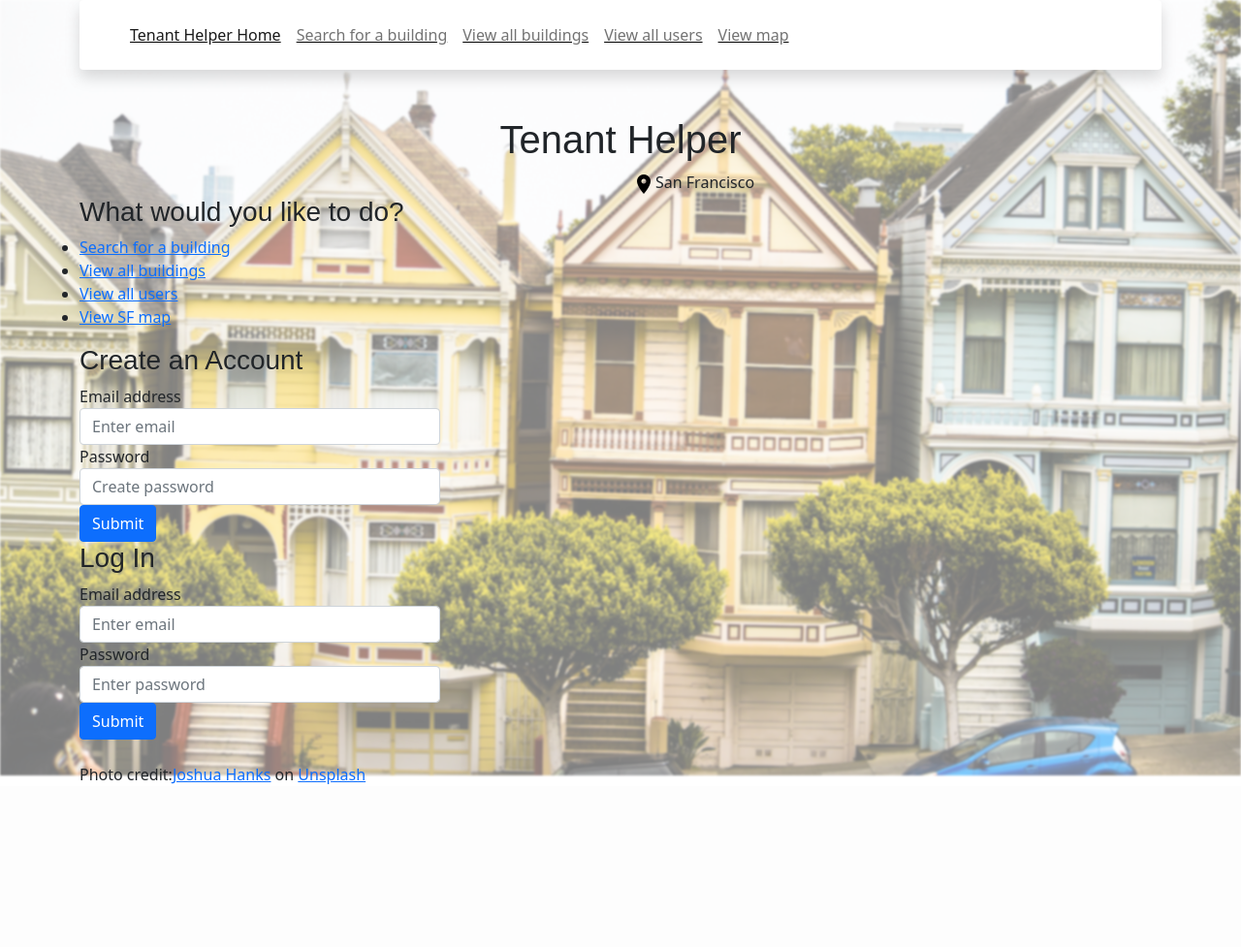
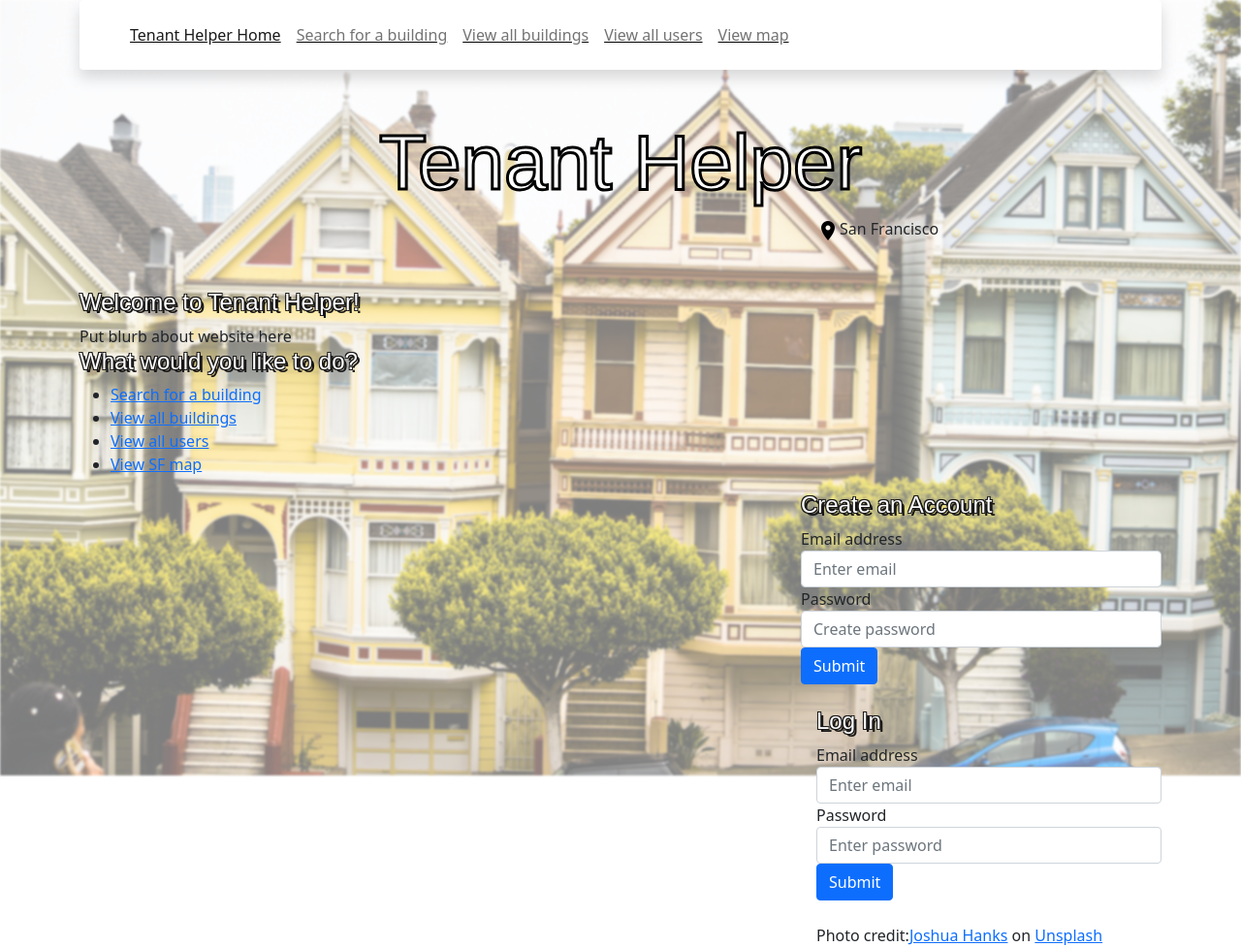
Before and after one commit to shoshlavosh/project, a Flask app: page / in a window 1280 px wide. Shown: the whole page at 97% size. Before the commit the page ends 809 px from the top, so only its background shows below. Run offline with Flask 2, Linux system fonts and the light colour scheme.

Commit message:
added outlines to headings, moved create account & login forms to the bottom right of the homepage, made the title on the homepage huge

```diff
--- a/static/css/all_buildings.css
+++ b/static/css/all_buildings.css
@@ -7,7 +7,7 @@
     top: 0;
     left: 0;
     position: absolute;
-    opacity: 0.5;
+    opacity: 0.25;
     z-index: -1;
 }
 
--- a/static/css/project.css
+++ b/static/css/project.css
@@ -13,7 +13,30 @@
 
 
 
-h1, h2, h3, h4, h5, h6 {
+h1 {
+    font-weight: bold;
     font-family: "urbanist", sans-serif;
+    color: black;
+  -webkit-text-fill-color: white; /* Will override color (regardless of order) */
+  -webkit-text-stroke-width: 3px;
+  -webkit-text-stroke-color: black;
+  /* text-shadow:
+       3px 3px 0 rgb(161, 160, 160),
+     -1px -1px 0 rgb(161, 160, 160),
+      1px -1px 0 rgb(161, 160, 160),
+      -1px 1px 0 rgb(161, 160, 160),
+       1px 1px 0 rgb(161, 160, 160); */
 
 }
+
+h2, h3, h4, h5, h6 {
+  /* font-weight: bold;  */
+    font-family: "urbanist", sans-serif;
+    color: white;
+    text-shadow:
+       3px 3px 0 rgb(24, 23, 23),
+     -1px -1px 0 rgb(24, 23, 23),
+      1px -1px 0 rgb(24, 23, 23),
+      -1px 1px 0 rgb(24, 23, 23),
+       1px 1px 0 rgb(24, 23, 23);
+}
--- a/templates/address_search.html
+++ b/templates/address_search.html
@@ -7,7 +7,7 @@
 <!-- create review form -->
 {% block body %}
 <div class="bgsearch"></div>
-<h1>Search for a Building</h1>
+<h1 class="display-5">Search for a Building</h1>
 <form action="/address_search" method='POST'>
   <div class="form-row">
     <div class="form-group col-md-2">
@@ -46,6 +46,7 @@
 Or, you can
 <a href="/buildings">view a list of all buildings</a>
 <br>
+<br>
 <footer>
   Photo credit:<a href="https://unsplash.com/@laughayette?utm_source=unsplash&utm_medium=referral&utm_content=creditCopyText">Marten Newhall</a> on <a href="https://unsplash.com/s/photos/searching?utm_source=unsplash&utm_medium=referral&utm_content=creditCopyText">Unsplash</a>
 </footer>
--- a/templates/all_buildings.html
+++ b/templates/all_buildings.html
@@ -5,7 +5,7 @@
 {% endblock %}
 {% block body %}
 <div class="bg_allbuildings"></div>
-  <h3>All Buildings By Address:</h3>
+  <h4>All Buildings By Address:</h4>
 <ul>
 {% for building in buildings %}
   <li>
--- a/templates/index.html
+++ b/templates/index.html
@@ -5,37 +5,50 @@
 {% block body %}
 <div class="bghouses"></div>
 <!-- header & paragraphs go here -->
-  <div class="row justify-content-md-center">
+  <div class="row justify-content-center">
 
-    <div class="col col-lg-auto">
-      <h1>Tenant Helper</h1>
+    <div class="col col-lg text-center">
+      <h1 class="display-1">Tenant Helper</h1>
+    </div>
+
     </div>
 
   <div class="row">
-    <div class="col">
-    </div>
-    <div class="col">
+    <div class="col-4 offset-8">
       <!-- below is a location dot icon -->
     <img src="/static/img/baseline_location_on_black_24dp2.png">San Francisco</img>
     </div>
   </div>
-
-    <h3>What would you like to do?</h3>
+    <div class="row">
+      <br>
+      </div>
+      <div class="row">
+        <br>
+        </div>
+      <div class="col">
+    <h4>Welcome to Tenant Helper!</h4>
+      <div class="textbox">
+        Put blurb about website here
+      </div>
+    <h4>What would you like to do?</h4>
     <ul>
       <li><a href="/search">Search for a building</a></li>
       <li><a href="/buildings">View all buildings</a></li>
       <li><a href="/users">View all users</a></li>
       <li><a href="/map">View SF map</a></li>
     </ul>
-
-    <h3>Create an Account</h3>
+  </div>
+    <div class="row">
+      </div>
+      <div class="col-4 offset-8">
+        <h4>Create an Account</h4>
         <form action ='/users' method='POST'>
-      <div class="form-group col-md-4">
+          <div class="form-group col">
             <label for="reg-email">Email address</label>
             <input type="email" class="form-control" id="reg-email" name="email" aria-describedby="emailHelp" placeholder="Enter email">
           </div>
 
-      <div class="form-group col-md-4">
+          <div class="form-group col">
             <label for="reg-password">Password</label>
         <input type="password" class="form-control" id="reg-password" name="password" placeholder="Create password">
           </div>
@@ -43,24 +56,31 @@
             <button type='submit' class="btn btn-primary">Submit</button>
 
         </form>
+      </div>
+      <div class="row">
+        <br>
+      </div>
+    <div class="row">
 
-    <h3>Log In</h3>
+    <div class="col-4 offset-8">
+    <h4>Log In</h4>
     <form action='/login' method='POST'>
-        <div class="form-group col-md-4">
+        <div class="form-group col">
         <label for="login-email">Email address</label>
         <input type="email" class="form-control" id="login-email" name="email" aria-describedby="emailHelp" placeholder="Enter email">
       </div>
 
-      <div class="form-group col-md-4">
+      <div class="form-group col">
         <label for="login-password">Password</label>
     <input type="password" class="form-control" id="login-password" name="password" placeholder="Enter password">
       </div>
 
         <button type='submit' class="btn btn-primary">Submit</button>
     </form>
-  </div>
     <br>
     <footer>
       Photo credit:<a href="https://unsplash.com/@jhanks787?utm_source=unsplash&utm_medium=referral&utm_content=creditCopyText">Joshua Hanks</a> on <a href="https://unsplash.com/s/photos/san-francisco?utm_source=unsplash&utm_medium=referral&utm_content=creditCopyText">Unsplash</a>
     </footer>
+  </div>
+
 {% endblock %}
```
Lines whose indentation alone changed are shown as unchanged.
